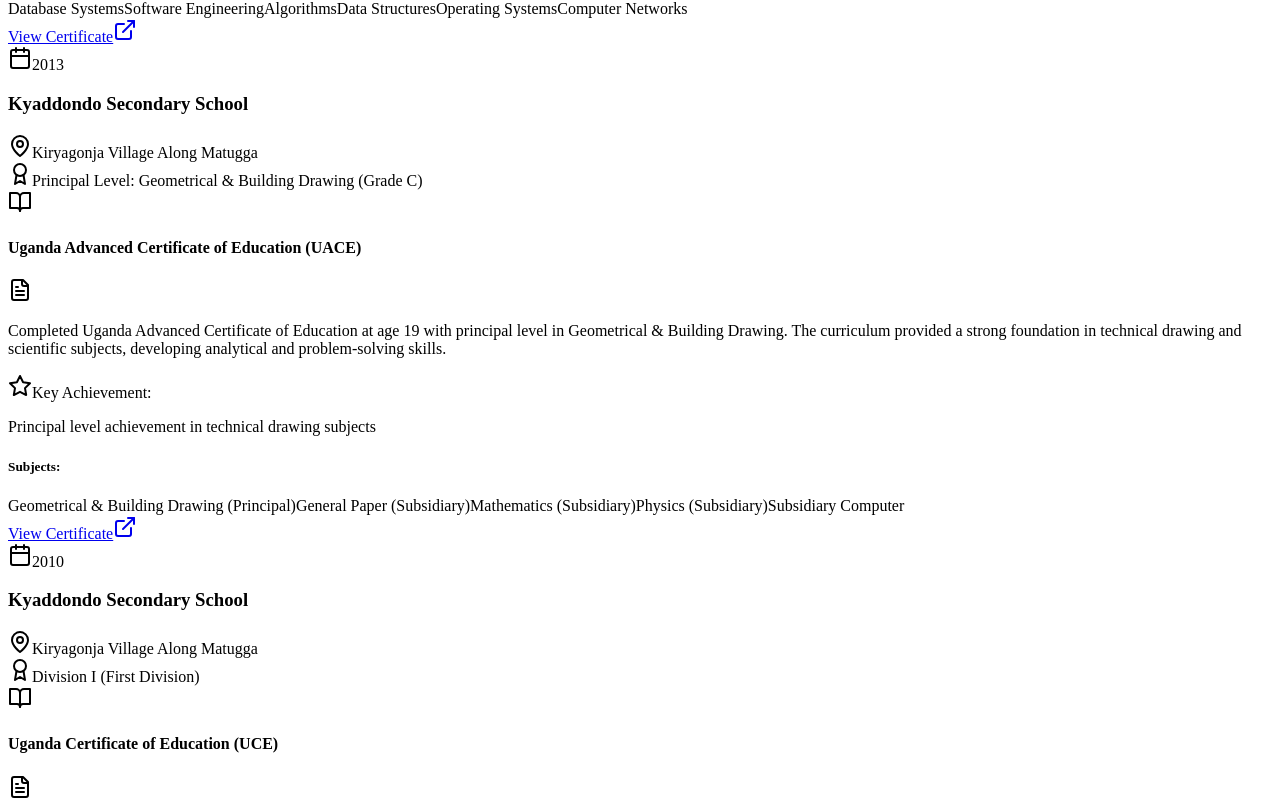
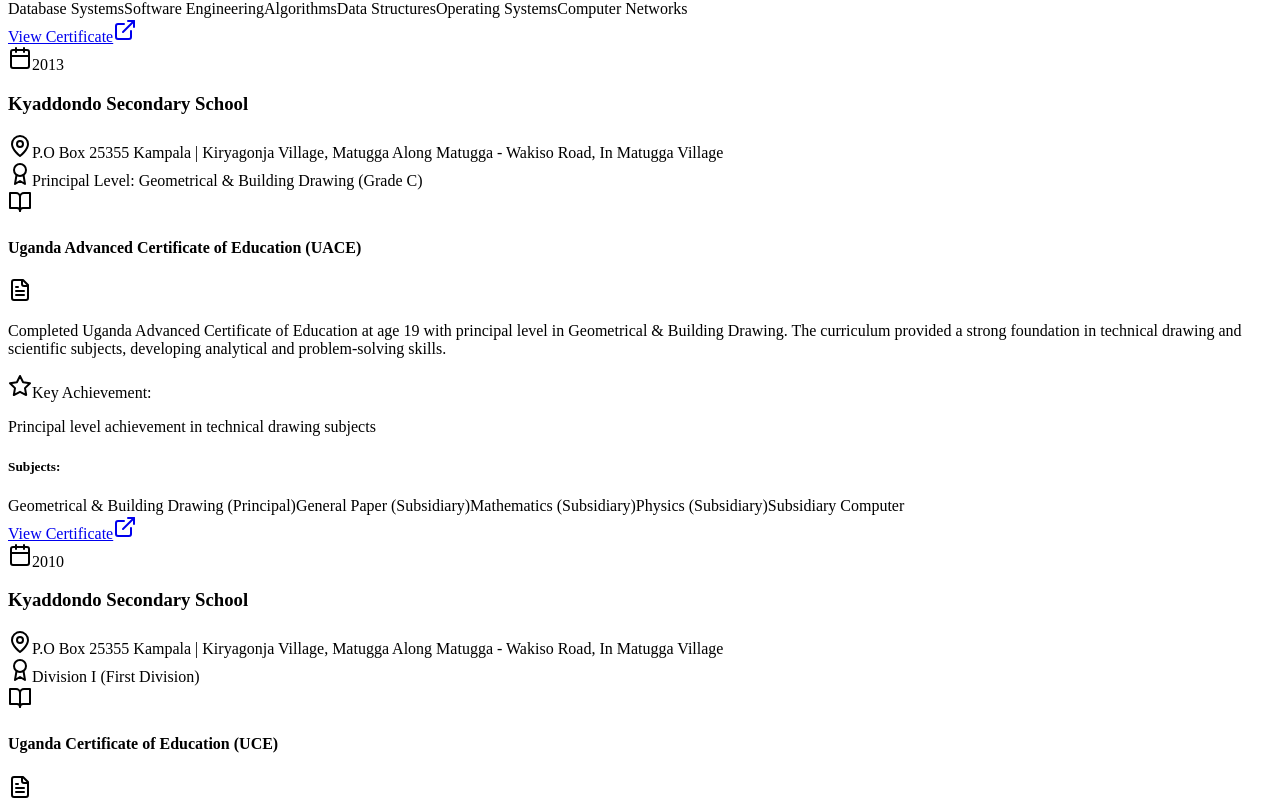
Before and after one commit to Hatalabdallah/my-portfolio, a Next.js app: page /Education in a window 1280 px wide. Shown: the part 893-1700 px from the top of the page. Built offline with nearby package versions, Linux system fonts and the light colour scheme.

Commit message:
Update education details and add SEO component

```diff
--- a/src/pages/Education.tsx
+++ b/src/pages/Education.tsx
@@ -4,6 +4,7 @@ import { motion } from 'framer-motion';
 import { GraduationCap, Calendar, MapPin, BookOpen, Award, FileText, ExternalLink, Star } from 'lucide-react';
 import { ScrollAnimation } from '@/components/ScrollAnimation';
 import Image from 'next/image';
+import SEO from '@/components/SEO';
 
 const Education = () => {
 	const educationData = [
@@ -13,7 +14,7 @@ const Education = () => {
 			duration: "2023 - PRESENT",
 			degree: "Bachelor of Science in Information Technology (Final Year)",
 			grade: "GPA: 4.0/4.0",
-			image: "/education/graduation-ymca-1.jpg",
+			image: "/education/graduation-ymca.jpg",
 			resultUrl: "/files/education_pdf/Transcript.pdf",
 			coursework: [
 				"Web Technologies",
@@ -45,7 +46,7 @@ const Education = () => {
 		},
 		{
 			school: "Kyaddondo Secondary School",
-			location: "Kiryagonja Village Along Matugga",
+			location: "P.O Box 25355 Kampala | Kiryagonja Village, Matugga Along Matugga - Wakiso Road, In Matugga Village",
 			duration: "2013",
 			degree: "Uganda Advanced Certificate of Education (UACE)",
 			grade: "Principal Level: Geometrical & Building Drawing (Grade C)",
@@ -63,7 +64,7 @@ const Education = () => {
 		},
 		{
 			school: "Kyaddondo Secondary School",
-			location: "Kiryagonja Village Along Matugga",
+			location: "P.O Box 25355 Kampala | Kiryagonja Village, Matugga Along Matugga - Wakiso Road, In Matugga Village",
 			duration: "2010",
 			degree: "Uganda Certificate of Education (UCE)",
 			grade: "Division I (First Division)",
@@ -87,6 +88,12 @@ const Education = () => {
 	];
 
 	return (
+		<>
+			<SEO
+				title="Education & Academic Background - Ddumba Abdallah Kato"
+				description="View my academic journey including Bachelor of Science in Information Technology (4.0 GPA), Computer Science (First Class Honours), and secondary education achievements from Uganda."
+				canonicalUrl="https://ddumba.kyakabi.com/education"
+			/>
 			<div className="min-h-screen pt-20 px-4 max-w-6xl mx-auto pb-20">
 				<ScrollAnimation>
 					<motion.div
@@ -119,7 +126,7 @@ const Education = () => {
 									<div className="relative h-64 md:h-full">
 										<Image
 											src={edu.image}
-										alt={edu.school}
+											alt={`${edu.school} - ${edu.degree}`}
 											fill
 											className="object-cover"
 											sizes="(max-width: 768px) 100vw, 300px"
@@ -212,6 +219,7 @@ const Education = () => {
 					))}
 				</div>
 			</div>
+		</>
 	);
 };
 
```
Lines whose indentation alone changed are shown as unchanged.
